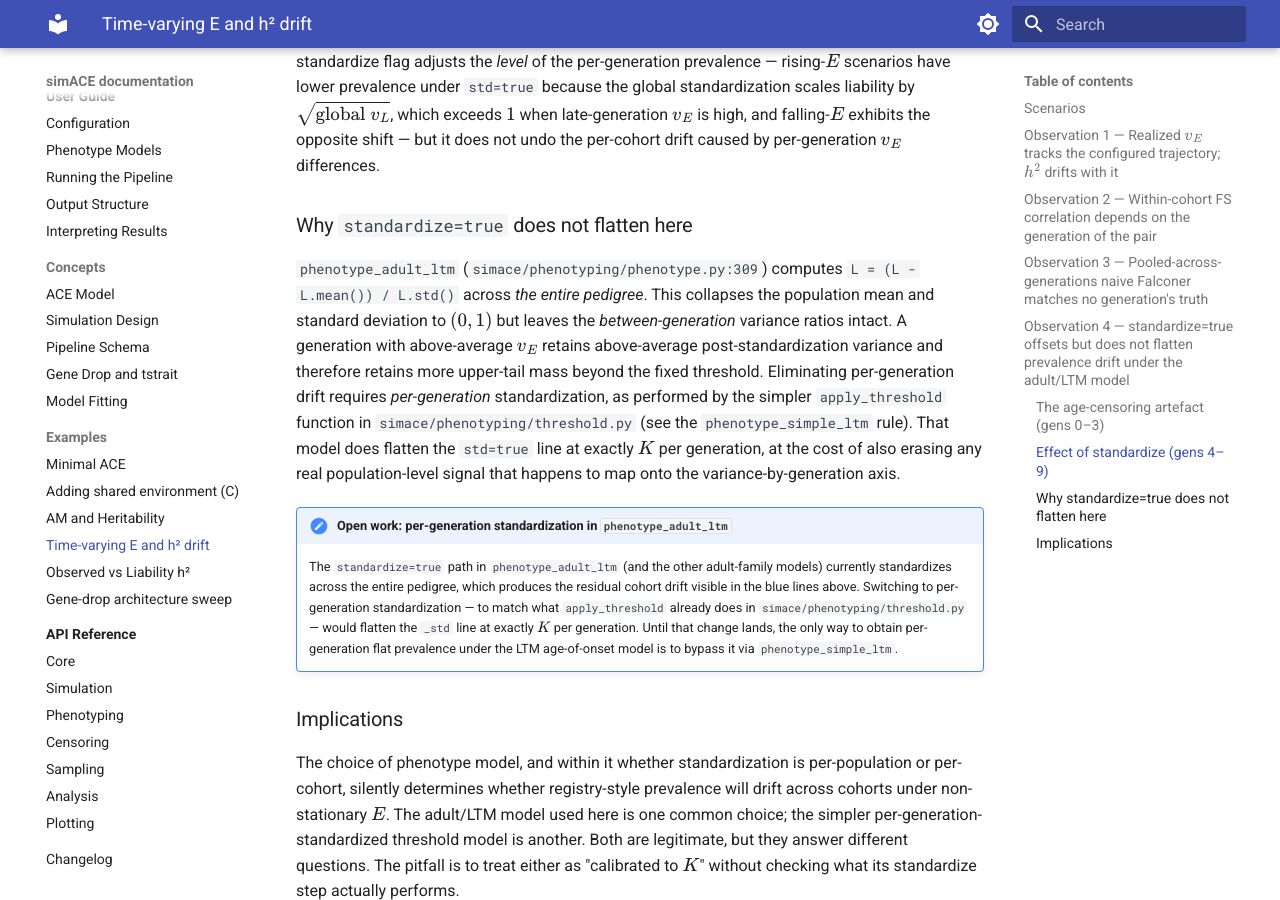
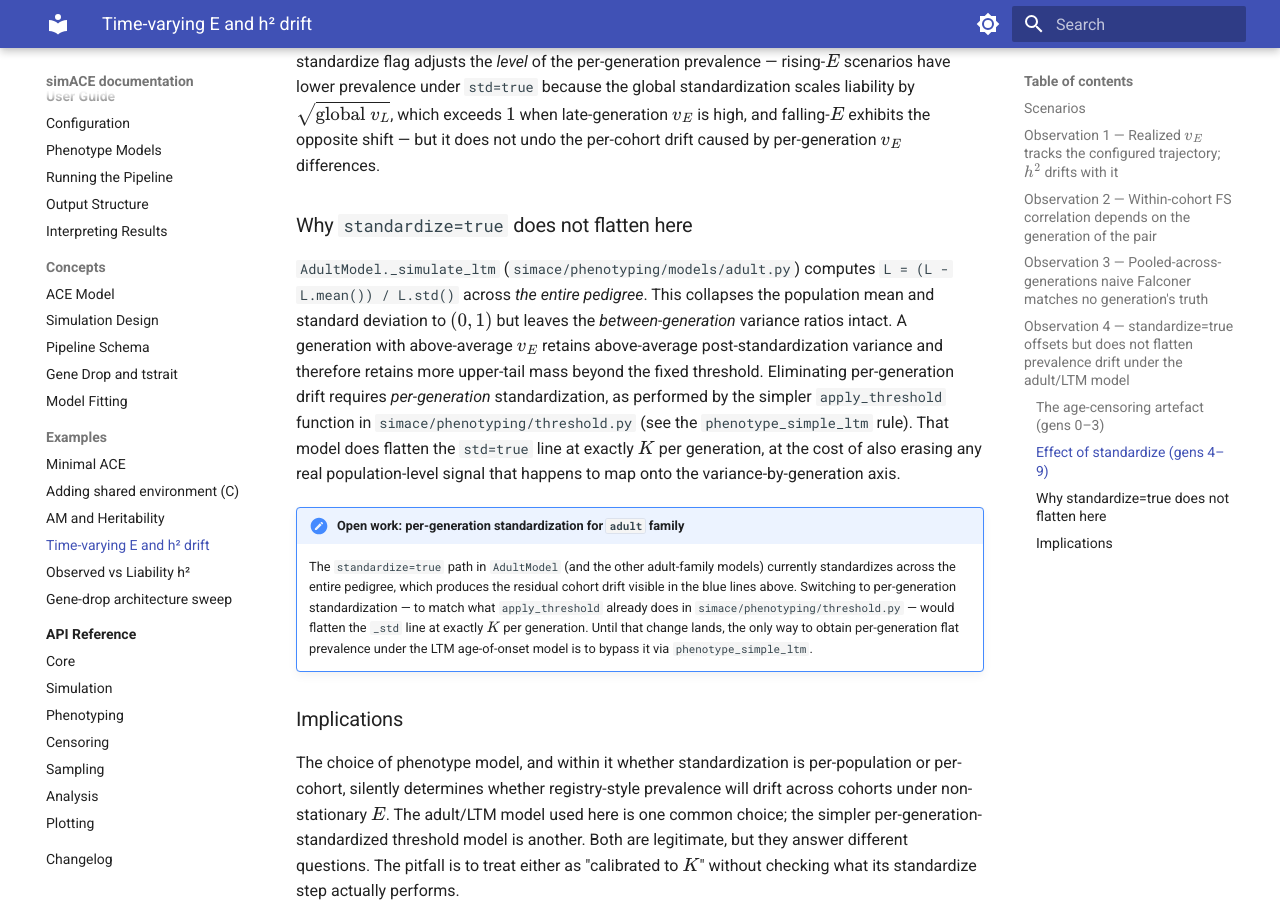
Before and after one commit to rwaples/simACE, an MkDocs documentation site: the page built from docs/examples/time-varying-e.md, in a window 1280 px wide and 900 px high, scrolled down 8015 px. Built offline with MkDocs 1.6.1 and Material for MkDocs 9.7.7, drawn with Linux system fonts in a browser that asks for light colours; some of the changed text lies outside the part shown.

Commit message:
simplify: docs sweep — drop stale refs to deleted symbols and migration narration
- CLAUDE.md: page order moved to atlas_manifest.py (registry-driven);
  drop "(utils.py was split into intent-named modules)" narration;
  fix "phenotype.py (frailty)" mislabel — phenotype.py is the
  run_phenotype dispatcher now, not the frailty implementation.
- docs/user-guide/configuration.md: phenotype.traitN sub-keys are
  model/params/beta/beta_sex; prevalence lives inside params for
  threshold-based families (was incorrectly listed as a peer).
- docs/user-guide/phenotype-models.md: drop the past-tense "no longer
  accepted" + run-the-migration-script paragraph.
- docs/examples/time-varying-e.md: replace deleted phenotype_adult_ltm
  references with the current AdultModel._simulate_ltm location;
  drop the stale phenotype.py:309 line cite.
- docs/concepts/model-fitting.md: fitACE has its own repo at
  rwaples/fitACE — was pointing at a stale fit_ace path under ACE.
- docs/api/phenotyping.md: add the hazards module and the models
  package (frailty, cure_frailty, adult, first_passage) so the
  rendered API reflects the post-PhenotypeModel-ABC layout.

```diff
--- a/docs/examples/time-varying-e.md
+++ b/docs/examples/time-varying-e.md
@@ -258,10 +258,10 @@ liability to binary affected status). Observation 4 examines that flag
 explicitly. Under the `adult` / `method: ltm` phenotype model, the
 threshold is set as $T = \Phi^{-1}(1 - K)$ where $K$ is the configured
 prevalence. With `standardize=true` (the default),
-`phenotype_adult_ltm` standardizes liability to mean $0$ and standard
-deviation $1$ across *the entire pedigree* — not per-generation —
-before comparing to $T$. With `standardize=false`, raw liability is
-compared to $T$ directly.
+`AdultModel._simulate_ltm` standardizes liability to mean $0$ and
+standard deviation $1$ across *the entire pedigree* — not
+per-generation — before comparing to $T$. With `standardize=false`,
+raw liability is compared to $T$ directly.
 
 The matched-seed pairs (`e_*_std` vs `e_*_nostd`) make this contrast
 exact: the pedigree and liability columns are identical within a pair,
@@ -318,22 +318,22 @@ differences.
 
 ### Why `standardize=true` does not flatten here
 
-`phenotype_adult_ltm` (`simace/phenotyping/phenotype.py:309`) computes
-`L = (L - L.mean()) / L.std()` across *the entire pedigree*. This
-collapses the population mean and standard deviation to $(0, 1)$ but
-leaves the *between-generation* variance ratios intact. A generation
-with above-average $v_E$ retains above-average post-standardization
-variance and therefore retains more upper-tail mass beyond the fixed
-threshold. Eliminating per-generation drift requires
-*per-generation* standardization, as performed by the simpler
+`AdultModel._simulate_ltm` (`simace/phenotyping/models/adult.py`)
+computes `L = (L - L.mean()) / L.std()` across *the entire pedigree*.
+This collapses the population mean and standard deviation to $(0, 1)$
+but leaves the *between-generation* variance ratios intact. A
+generation with above-average $v_E$ retains above-average
+post-standardization variance and therefore retains more upper-tail
+mass beyond the fixed threshold. Eliminating per-generation drift
+requires *per-generation* standardization, as performed by the simpler
 `apply_threshold` function in `simace/phenotyping/threshold.py` (see
 the `phenotype_simple_ltm` rule). That model does flatten the
 `std=true` line at exactly $K$ per generation, at the cost of also
 erasing any real population-level signal that happens to map onto the
 variance-by-generation axis.
 
-!!! note "Open work: per-generation standardization in `phenotype_adult_ltm`"
-    The `standardize=true` path in `phenotype_adult_ltm` (and the other
+!!! note "Open work: per-generation standardization for `adult` family"
+    The `standardize=true` path in `AdultModel` (and the other
     adult-family models) currently standardizes across the entire
     pedigree, which produces the residual cohort drift visible in the
     blue lines above. Switching to per-generation standardization — to
```
Also changed, not shown: CLAUDE.md (+3 -3 lines), docs/api/phenotyping.md (+24 -0 lines), docs/concepts/model-fitting.md (+3 -4 lines), docs/user-guide/configuration.md (+10 -10 lines), docs/user-guide/phenotype-models.md (+1 -4 lines).
